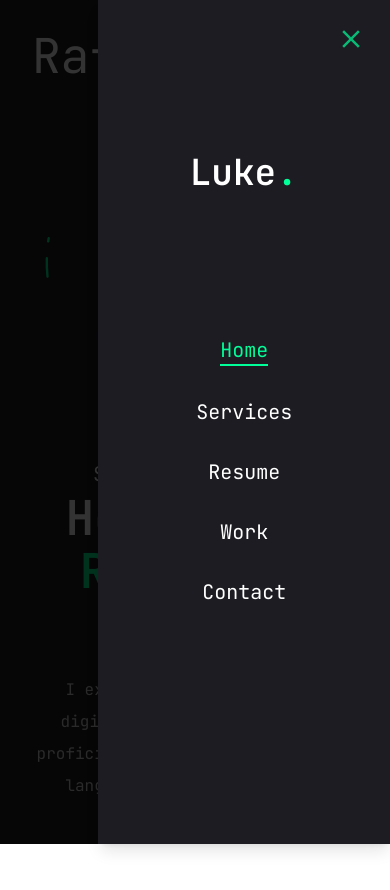
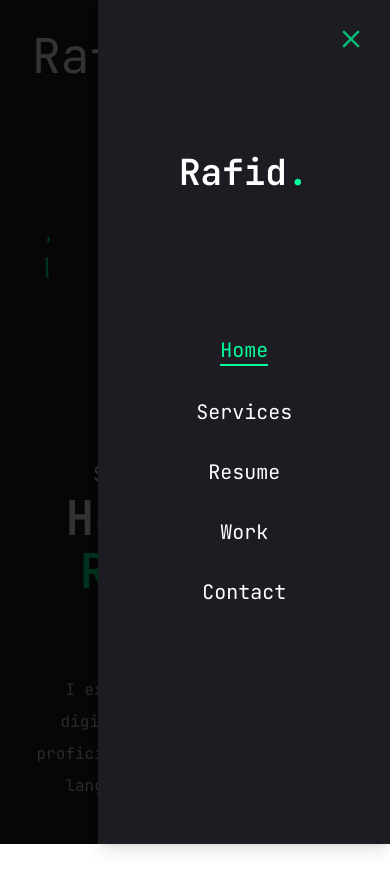
Before and after one commit to Rothiii/rafid-portofolio, a Next.js app: page / in a window 390 px wide. Both pictures are taken after a click on the button 342 px from the left and 56 px from the top of the page. Shown: the top 890 px of the page. Built offline with nearby package versions, Linux system fonts and the light colour scheme; no server answers.

Commit message:
fix: change name

```diff
--- a/src/components/MobileNav.tsx
+++ b/src/components/MobileNav.tsx
@@ -20,7 +20,7 @@ const MobileNav = () => {
         <div className="mt-32 mb-32 text-center text-2xl">
           <Link href="/">
             <h1 className="text-4xl font-semibold">
-              Luke
+              Rafid
               <span className="text-accent">.</span>
             </h1>
           </Link>
```
